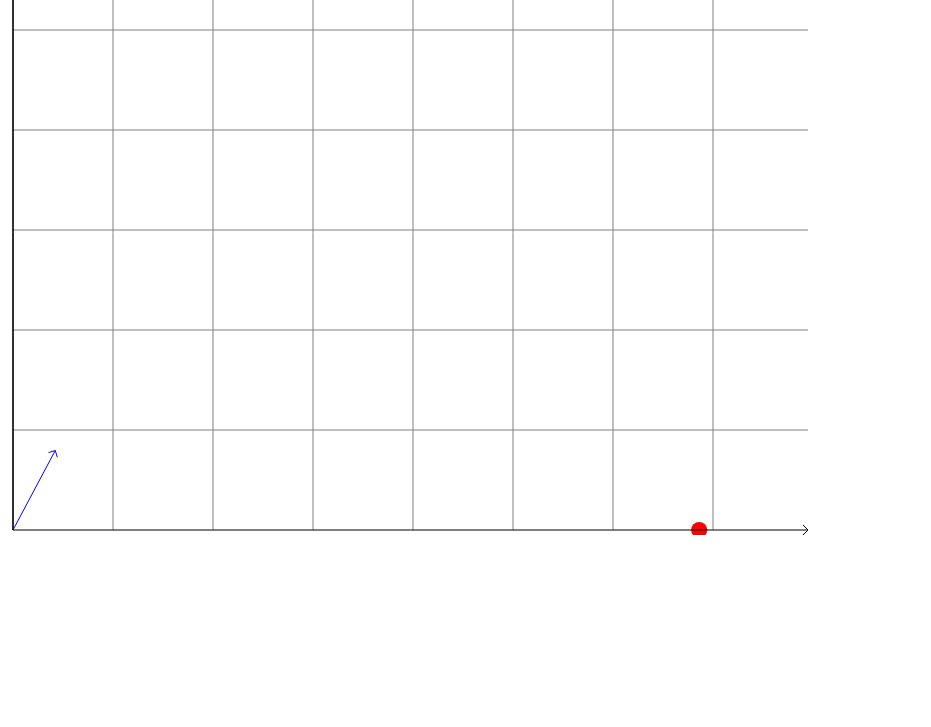
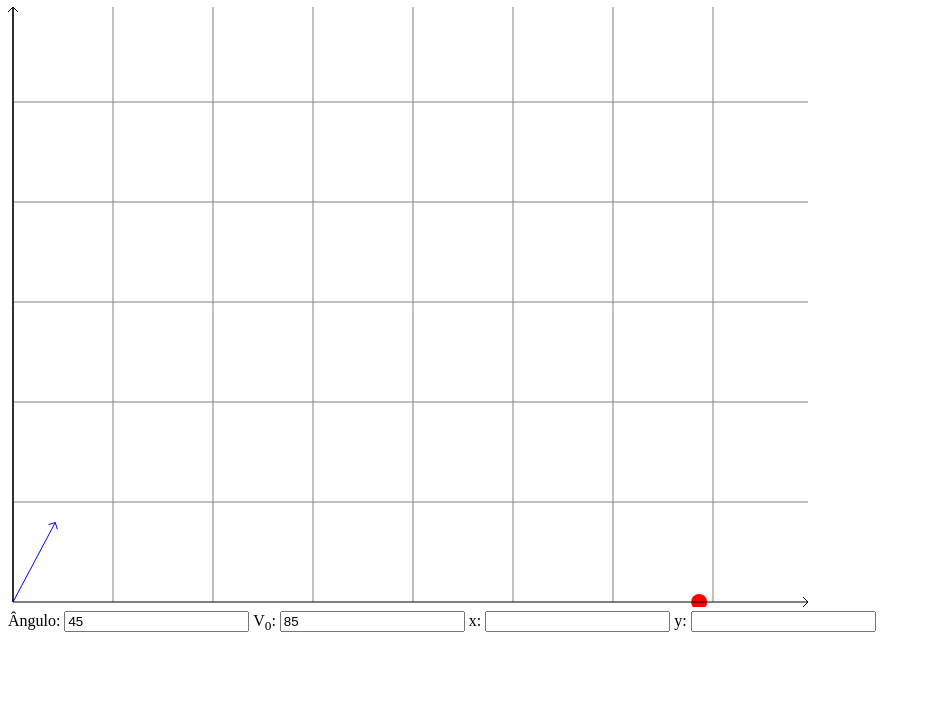
Before and after one commit to aledruetta/canvas-butterfly, a website: page src/index.html in a window 1280 px wide. Shown: the part 73-800 px from the top of the page, without its empty margins (0-931 px from the left). Drawn offline with nearby package versions, Linux system fonts and the light colour scheme.

Commit message:
form fields

```diff
--- a/src/index.html
+++ b/src/index.html
@@ -18,16 +18,25 @@
   <body>
 
     <div class="container">
+      <h1>Univesp Butterfly Animation</h1>
       <canvas id="canvas" width="800" height="600"></canvas>
       <div class="controls">
         <form class="">
-
+          <label for="angle">Ângulo:</label>
+          <input id="angle" type="number" name="" value="45">
+          <label for="v0">V<sub>0</sub>:</label>
+          <input id="v0"type="number" name="" value="85">
+          <label for="x">x:</label>
+          <input id="x" type="text" name="" value="">
+          <label for="y">y:</label>
+          <input id="y" type="text" name="" value="">
         </form>
       </div>
     </div>
 
     <!-- jQuery (necessary for Bootstrap's JavaScript plugins) -->
     <script src="https://ajax.googleapis.com/ajax/libs/jquery/1.11.3/jquery.min.js"></script>
+    <script src="https://cdnjs.cloudflare.com/ajax/libs/knockout/3.4.2/knockout-min.js"></script>
     <script src="index.js" type="text/javascript"></script>
   </body>
 </html>
```
